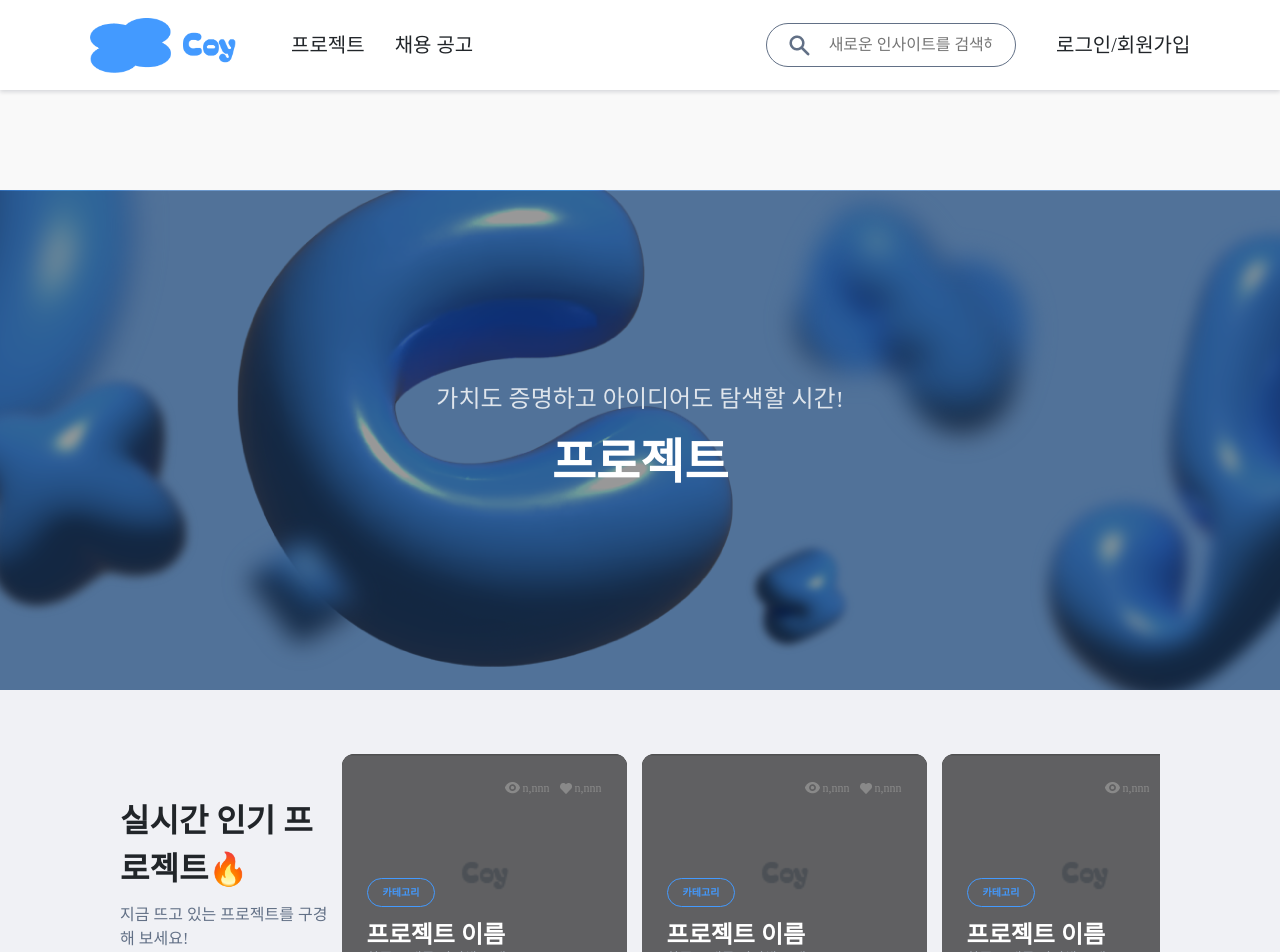
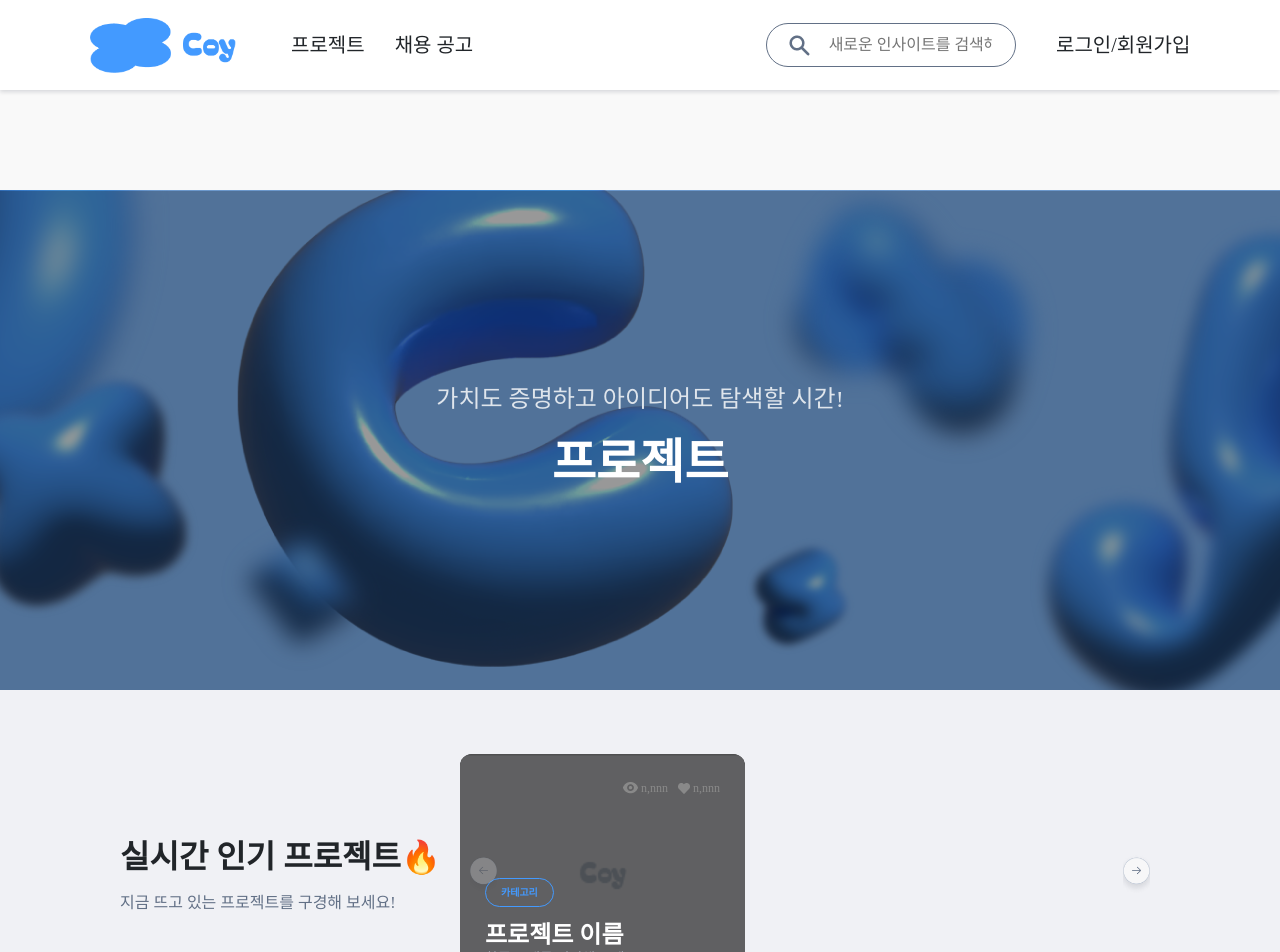
Before and after one commit to Trendithon-Spin-Off/Coy-Frontend, a React (Create React App) app: page /project in a window 1280 px wide. Shown: the top 952 px of the page. Built offline with nearby package versions, Linux system fonts and the light colour scheme; a web font is replaced by a local one.

Commit message:
[ADD] 사라진 코드 복구하기 #서윤

```diff
--- a/src/pages/LikeProject.js
+++ b/src/pages/LikeProject.js
@@ -16,6 +16,8 @@ function LikeProject() {
     navigate("/like/recruitment");
   };
 
+  const projectCards = Array.from({ length: 10 }, (_, index) => <Card_Project key={index} />);
+
   return (
     <div className="page">
       <Header />
@@ -33,16 +35,7 @@ function LikeProject() {
             </p>
           </div>
           <div className="Like-list">
-            <div className="Like-list-cards">
-              <Card_Project />
-              <Card_Project />
-              <Card_Project />
-              <Card_Project />
-              <Card_Project />
-              <Card_Project />
-              <Card_Project />
-              <Card_Project />
-            </div>
+            <div className="Like-list-cards">{projectCards}</div>
           </div>
         </div>
       </div>
--- a/src/pages/LikeRecruitment.js
+++ b/src/pages/LikeRecruitment.js
@@ -1,6 +1,7 @@
 import { useNavigate } from "react-router-dom";
 import Header from "../components/Header";
 import Footer from "../components/Footer";
+import Card_Recruitment from "../components/Card_Recruitment";
 
 import "../styles/LikeRecruitment.css";
 
@@ -14,6 +15,8 @@ function LikeRecruitment() {
   const handleRecruitLike = () => {
     navigate("/like/recruitment");
   };
+
+  const recruitCards = Array.from({ length: 10 }, (_, index) => <Card_Recruitment key={index} />);
 
   return (
     <div className="page">
@@ -32,7 +35,7 @@ function LikeRecruitment() {
             </p>
           </div>
           <div className="Like-list">
-            <div className="Like-list-cards">해당 컴포넌트 삽입해주세요 !</div>
+            <div className="Like-list-cards">{recruitCards}</div>
           </div>
         </div>
       </div>
--- a/src/pages/MyPage.js
+++ b/src/pages/MyPage.js
@@ -20,6 +20,8 @@ function MyPage() {
       reader.readAsDataURL(file);
     }
   };
+
+  const projectProfileCards = Array.from({ length: 10 }, (_, index) => <Card_Profile_Project key={index} />);
 
   return (
     <div className="page">
@@ -53,14 +55,7 @@ function MyPage() {
               👩🏻‍💻프로젝트
             </p>
             <div className="Profile-project-list">
-              <div className="Profile-project-list-cards">
-                <Card_Profile_Project />
-                <Card_Profile_Project />
-                <Card_Profile_Project />
-                <Card_Profile_Project />
-                <Card_Profile_Project />
-                <Card_Profile_Project />
-              </div>
+              <div className="Profile-project-list-cards">{projectProfileCards}</div>
             </div>
           </div>
         </div>
--- a/src/pages/Profile.js
+++ b/src/pages/Profile.js
@@ -13,6 +13,8 @@ function Profile() {
   const handleChat = () => {
     navigate("/chat");
   };
+
+  const projectProfileCards = Array.from({ length: 10 }, (_, index) => <Card_Profile_Project key={index} />);
 
   return (
     <div className="page">
@@ -89,14 +91,7 @@ function Profile() {
               👩🏻‍💻프로젝트
             </p>
             <div className="Profile-project-list">
-              <div className="Profile-project-list-cards">
-                <Card_Profile_Project />
-                <Card_Profile_Project />
-                <Card_Profile_Project />
-                <Card_Profile_Project />
-                <Card_Profile_Project />
-                <Card_Profile_Project />
-              </div>
+              <div className="Profile-project-list-cards">{projectProfileCards}</div>
             </div>
           </div>
         </div>
--- a/src/pages/Project.js
+++ b/src/pages/Project.js
@@ -1,4 +1,8 @@
 import { useNavigate } from "react-router-dom";
+import { useState } from "react";
+import { Swiper, SwiperSlide } from "swiper/react";
+import SwiperCore from "swiper";
+import { Navigation, Scrollbar, Pagination } from "swiper/modules";
 import Header from "../components/Header";
 import Footer from "../components/Footer";
 import Card_Burn_Project from "../components/Card_Burn_Project";
@@ -6,8 +10,13 @@ import Card_Project from "../components/Card_Project";
 import DropdownMenu from "../components/DropdownMenu/DropdownMenu/DropdownMenu";
 
 import "../styles/Project.css";
+import "swiper/css";
 
 import Add from "../img/plus.png";
+import "swiper/css/pagination";
+import "swiper/css/navigation";
+
+SwiperCore.use([Navigation, Scrollbar, Pagination]);
 
 function Project() {
   const navigate = useNavigate();
@@ -15,6 +24,23 @@ function Project() {
   const handleToPostLink = () => {
     navigate("/project/post");
   };
+
+  // useState를 사용하여 현재 활성화된 슬라이드의 인덱스를 추적
+  const [activeIndex, setActiveIndex] = useState(0);
+
+  const handleSlideChange = (swiper) => {
+    // 활성화된 슬라이드의 인덱스를 업데이트
+    setActiveIndex(swiper.activeIndex);
+  };
+
+  const projectCards = Array.from({ length: 10 }, (_, index) => <Card_Project key={index} />);
+  // const BurnprojectCards = Array.from({ length: 7 }, (_, index) => <Card_Burn_Project key={index} />);
+
+  const BurnprojectCards = Array.from({ length: 7 }, (_, index) => (
+    <SwiperSlide key={index}>
+      <Card_Burn_Project />
+    </SwiperSlide>
+  ));
 
   return (
     <div className="page">
@@ -32,10 +58,21 @@ function Project() {
             </div>
             <div className="Burning-card-list">
               <div className="Burning-list">
-                <Card_Burn_Project />
-                <Card_Burn_Project />
-                <Card_Burn_Project />
-                <Card_Burn_Project />
+                <Swiper
+                  className="cardSwiper"
+                  spaceBetween={0}
+                  slidesPerView={1}
+                  scrollbar={{ draggable: true }}
+                  navigation
+                  pagination={{ clickable: true }}
+                  breakpoints={{ 1730: { slidesPerView: 4 }, 1450: { slidePreView: 3 }, 1160: { slidePreView: 2 } }}
+                  style={{
+                    "--swiper-pagination-color": "#439AFF",
+                    "--swiper-navigation-color": "rgb(0,0,0,0)",
+                  }}
+                >
+                  {BurnprojectCards}
+                </Swiper>
               </div>
             </div>
           </div>
@@ -55,15 +92,7 @@ function Project() {
               <DropdownMenu />
             </div>
             <div className="Project-cards">
-              <div className="Project-cards-list">
-                <Card_Project />
-                <Card_Project />
-                <Card_Project />
-                <Card_Project />
-                <Card_Project />
-                <Card_Project />
-                <Card_Project />
-              </div>
+              <div className="Project-cards-list">{projectCards}</div>
             </div>
           </div>
         </div>
--- a/src/pages/SearchProject.js
+++ b/src/pages/SearchProject.js
@@ -22,6 +22,8 @@ function SearchProject() {
     }
   };
 
+  const projectCards = Array.from({ length: 10 }, (_, index) => <Card_Project key={index} />);
+
   return (
     <div className="page">
       <Header />
@@ -44,16 +46,7 @@ function SearchProject() {
             </p>
           </div>
           <div className="Search-list">
-            <div className="Search-list-cards">
-              <Card_Project />
-              <Card_Project />
-              <Card_Project />
-              <Card_Project />
-              <Card_Project />
-              <Card_Project />
-              <Card_Project />
-              <Card_Project />
-            </div>
+            <div className="Search-list-cards">{projectCards}</div>
           </div>
         </div>
       </div>
--- a/src/pages/SearchRecruitment.js
+++ b/src/pages/SearchRecruitment.js
@@ -1,6 +1,7 @@
 import { useNavigate, useParams } from "react-router-dom";
 import Header from "../components/Header";
 import Footer from "../components/Footer";
+import Card_Recruitment from "../components/Card_Recruitment";
 import "../styles/SearchRecruitment.css";
 
 function SearchRecruitment() {
@@ -19,6 +20,8 @@ function SearchRecruitment() {
       navigate(`/search/recruitment/${searchData.trim()}`); // 검색어를 trim하여 공백을 제거하고 검색합니다.
     }
   };
+
+  const recruitCards = Array.from({ length: 10 }, (_, index) => <Card_Recruitment key={index} />);
 
   return (
     <div className="page">
@@ -42,7 +45,7 @@ function SearchRecruitment() {
             </p>
           </div>
           <div className="Search-list">
-            <div className="Search-list-cards">해당 컴포넌트 삽입해주세요 !</div>
+            <div className="Search-list-cards">{recruitCards}</div>
           </div>
         </div>
       </div>
--- a/src/styles/App.css
+++ b/src/styles/App.css
@@ -26,3 +26,7 @@ a:visited {
 p {
   margin: 0;
 }
+
+html {
+  height: 100%;
+}
--- a/src/styles/Project.css
+++ b/src/styles/Project.css
@@ -59,8 +59,13 @@
   color: #627086;
 }
 
+.Burning-text {
+  width: 340px;
+}
+
 .Burning-card-list {
   max-width: calc(100vw - 240px -320px);
+  width: calc(100vw - 240px - 340px);
   overflow: hidden;
 }
 
@@ -141,3 +146,23 @@
   transition: 400ms ease-in-out;
   filter: brightness(0) invert(1);
 }
+
+.swiper-button-prev {
+  background: url("../img/left.png");
+  width: 49px;
+  height: 49px;
+  left: 72px;
+  background-size: cover;
+  background-position: center;
+  cursor: default;
+}
+
+.swiper-button-next {
+  background: url("../img/right.png");
+  width: 49px;
+  height: 49px;
+  right: 72px;
+  background-size: cover;
+  background-position: center;
+  cursor: default;
+}
```
Also changed, not shown: src/pages/Recruitment.js (+43 -10 lines), src/img/left.png (added), src/img/right.png (added).
